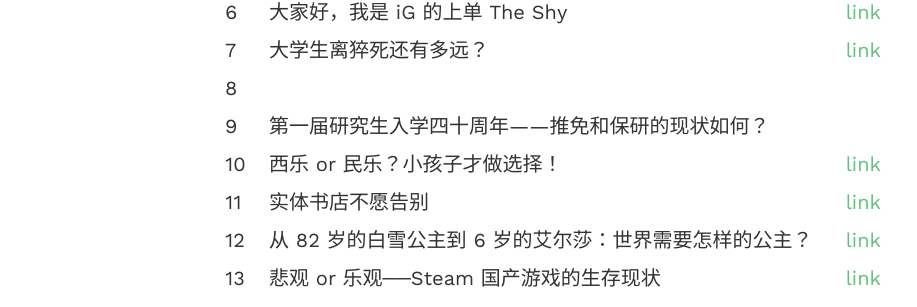
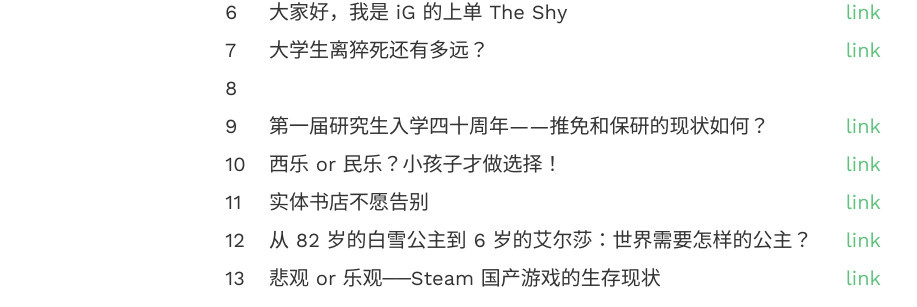
Before and after one commit to haoyuns/Fall-2019, a Jekyll site: the page built from final.md, in a window 1280 px wide. Shown: the part 276-583 px from the top of the page, without its empty margins (18-935 px from the left). Built offline with Jekyll 4.4.1, drawn with Linux system fonts in a browser that asks for light colours; our own code applies the rules of GitHub Pages for plain Markdown files.

Commit message:
Update final.md

```diff
--- a/final.md
+++ b/final.md
@@ -8,7 +8,7 @@
 6 | 大家好，我是 iG 的上单 The Shy | [link](https://mp.weixin.qq.com/s/9ut7a0MOgmzGBzcnUbxJxQ)
 7 | 大学生离猝死还有多远？ | [link](https://github.com/G-York/Newbee2/blob/master/final.md)
 8 |  |
-9 | 第一届研究生入学四十周年——推免和保研的现状如何？ |
+9 | 第一届研究生入学四十周年——推免和保研的现状如何？ | [link](https://xixixi497.github.io/qimo/)
 10 | 西乐 or 民乐？小孩子才做选择！ | [link](https://mp.weixin.qq.com/s/fa12mQSS-87skN5nFUENLg)
 11 | 实体书店不愿告别 | [link](https://peiyiguan03.github.io/bookstore/)
 12 | 从 82 岁的白雪公主到 6 岁的艾尔莎：世界需要怎样的公主？ | [link](https://mp.weixin.qq.com/s?__biz=MzU2NDk1MzYzMw==&mid=100000030&idx=1&sn=c2fa4f513c5494f242c2850c0b688d88&chksm=7c4256504b35df461286449fb3beb5fea932e536dafaf6191e914fcdbb1839e461520e6cda20#rd)
```
